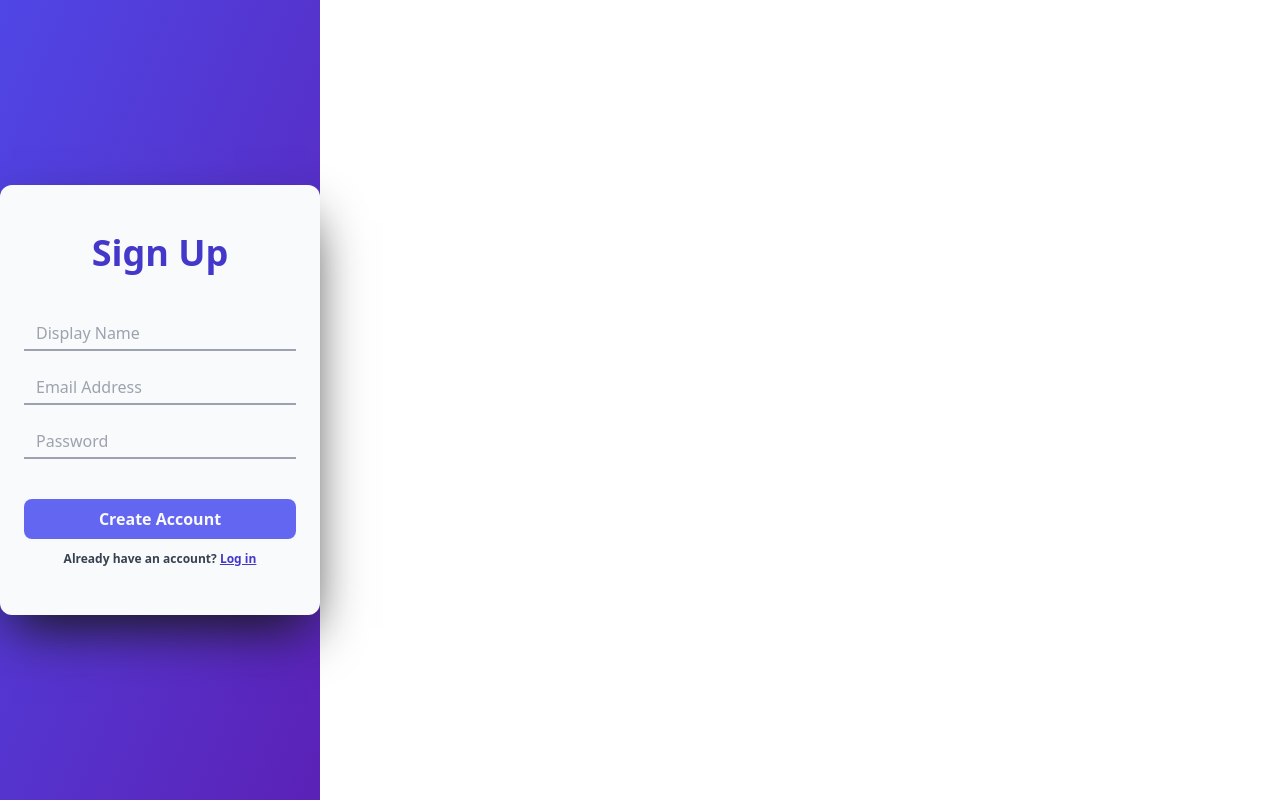
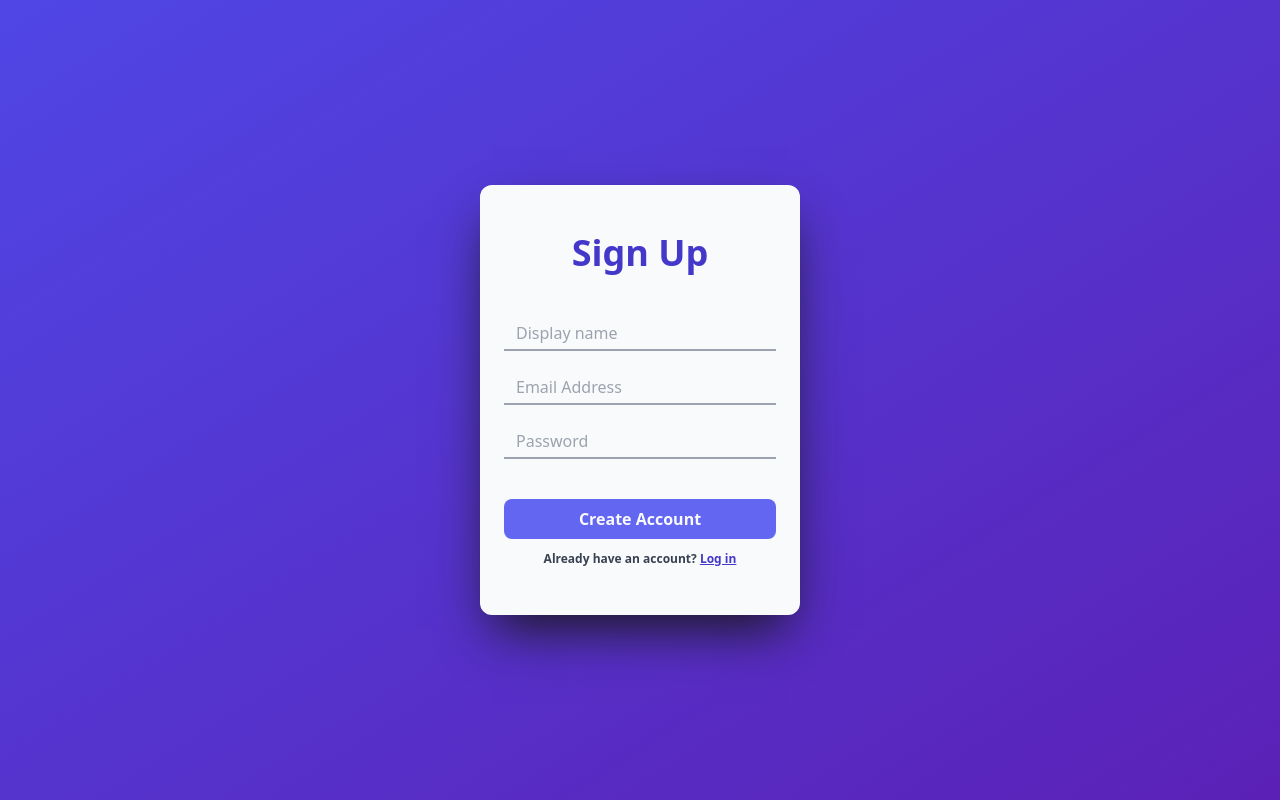
Before and after one commit to austip24/docs-universal, a Next.js app: page /signup in a window 1280 px wide. Built offline with nearby package versions, Linux system fonts and the light colour scheme; no server answers.

Commit message:
added FormInput components

```diff
--- a/package.json
+++ b/package.json
@@ -10,6 +10,7 @@
 	},
 	"dependencies": {
 		"@headlessui/react": "^1.5.0",
+		"draft-js": "^0.11.7",
 		"firebase": "^9.6.10",
 		"next": "12.1.4",
 		"react": "18.0.0",
--- a/pages/signup.tsx
+++ b/pages/signup.tsx
@@ -3,6 +3,7 @@ import { useAuth } from "../providers/AuthProvider";
 import Link from "next/link";
 import { useRouter } from "next/router";
 import { Meta } from "../components/sections";
+import FormInput from "../components/forms/FormInput";
 
 type Data = {
 	displayName: string;
@@ -31,7 +32,7 @@ export default function Signup() {
 	};
 
 	return (
-		<div className="h-screen bg-gradient-to-br from-indigo-600 to-violet-800 grid place-items-center">
+		<div className="h-screen bg-gradient-to-br from-indigo-600 to-violet-800 grid place-items-center w-full">
 			<Meta title="Sign Up" />
 
 			{/* Signup Form */}
@@ -46,63 +47,29 @@ export default function Signup() {
 				<div className="flex flex-col gap-10 w-full">
 					<div className="flex flex-col gap-4 w-full">
 						{/* Display Name */}
-						<div className="relative">
-							<input
-								id="display-name"
+						<FormInput
+							type="text"
 							name="display-name"
-								className="peer w-full bg-gray-50 border-0 border-b-2 border-b-gray-400 focus:ring-0 focus:outline-0 focus:border-b-indigo-700 focus:bg-indigo-100 placeholder:text-transparent text-sm transition ease-in-out rounded-t-md"
-								type="text"
-								placeholder="Display Name"
-								onChange={(e) =>
-									setData({ ...data, displayName: e.target.value })
-								}
+							placeholder="Display name"
+							onInput={(e) => setData({ ...data, displayName: e.target.value })}
 						/>
-							<label
-								htmlFor="display-name"
-								className="absolute -top-2.5 left-3 text-sm peer-placeholder-shown:text-base peer-placeholder-shown:text-gray-400
-								peer-placeholder-shown:top-2 peer-placeholder-shown:left-3 transition-all duration-250 text-gray-900"
-							>
-								Display Name
-							</label>
-						</div>
 
 						{/* Email Address */}
-						<div className="relative">
-							<input
-								id="email"
+						<FormInput
+							type="text"
 							name="email"
-								className="peer w-full bg-gray-50 border-0 border-b-2 border-b-gray-400 focus:ring-0 focus:outline-0 focus:border-b-indigo-700 focus:bg-indigo-100 placeholder:text-transparent text-sm transition ease-in-out rounded-t-md"
-								type="text"
 							placeholder="Email Address"
-								onChange={(e) => setData({ ...data, email: e.target.value })}
+							onInput={(e) => setData({ ...data, email: e.target.value })}
 						/>
-							<label
-								htmlFor="email"
-								className="absolute -top-2.5 left-3 text-sm peer-placeholder-shown:text-base peer-placeholder-shown:text-gray-400
-								peer-placeholder-shown:top-2 peer-placeholder-shown:left-3 transition-all duration-250 text-gray-900"
-							>
-								Email Address
-							</label>
-						</div>
 
 						{/* Password */}
-						<div className="relative">
-							<input
-								id="password"
+						<FormInput
+							type="password"
 							name="password"
-								className="peer w-full bg-gray-50 border-0 border-b-2 border-b-gray-400 focus:ring-0 focus:outline-0 focus:border-b-indigo-700 focus:bg-indigo-100 placeholder:text-transparent text-sm transition ease-in-out rounded-t-md"
-								type="password"
 							placeholder="Password"
-								onChange={(e) => setData({ ...data, password: e.target.value })}
+							onInput={(e) => setData({ ...data, password: e.target.value })}
 						/>
-							<label
-								htmlFor="password"
-								className="absolute -top-2.5 left-3 text-sm peer-placeholder-shown:text-base peer-placeholder-shown:text-gray-400
-								peer-placeholder-shown:top-2 peer-placeholder-shown:left-3 transition-all duration-250 text-gray-900"
-							>
-								Password
-							</label>
-						</div>
+
 						{/* Buttons */}
 					</div>
 					<div className="flex flex-col justify-between text-center">
```
Also changed, not shown: 1 other file (tests, documents, lock files or other folders). Lines whose indentation alone changed are shown as unchanged.
